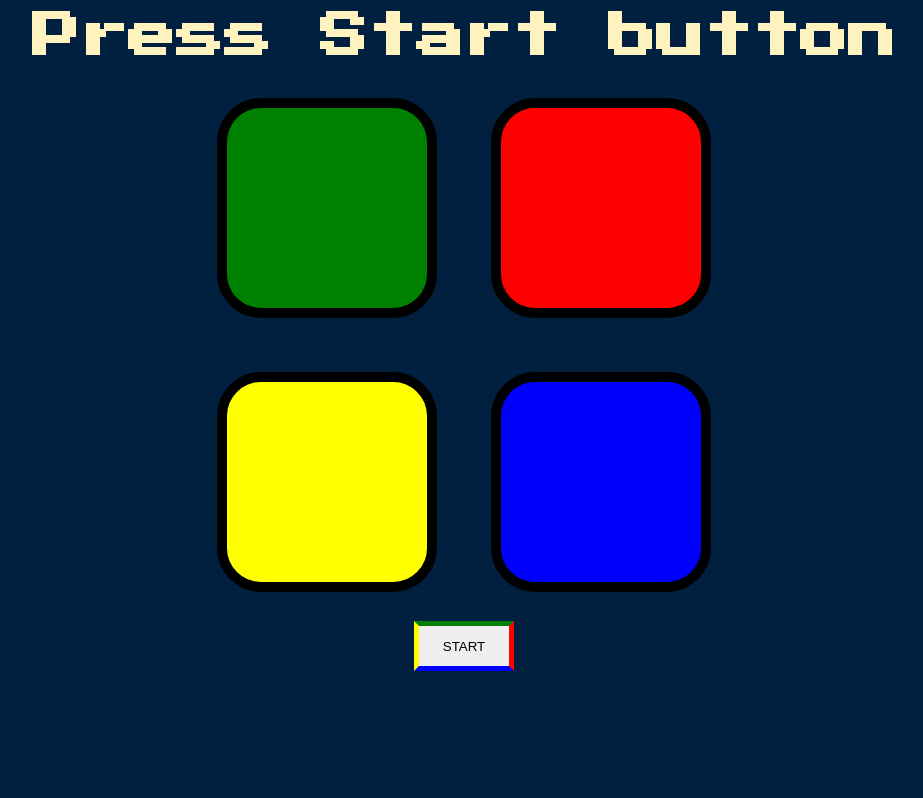
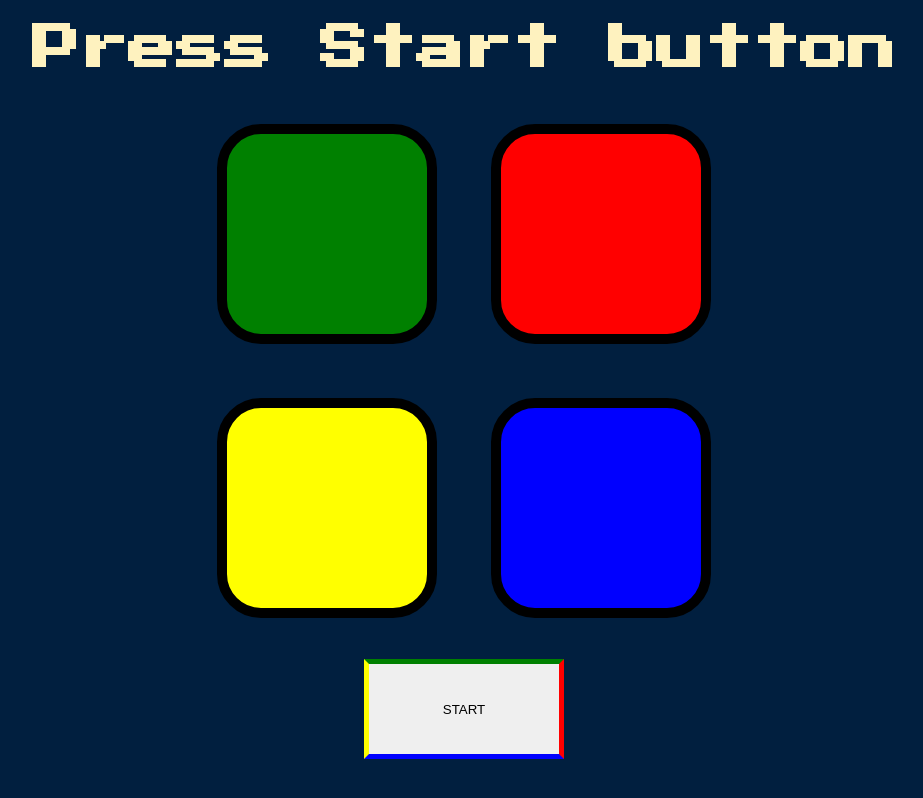
Before and after one commit to ChetanDehane/SimonGame, a plain HTML site: page index.html in a window 1280 px wide. Shown: the whole page, without its empty margins (176-1099 px from the left). Drawn offline with nearby package versions, Linux system fonts and the light colour scheme.

Commit message:
Update styles.css

```diff
--- a/styles.css
+++ b/styles.css
@@ -6,7 +6,7 @@ body {
 #level-title {
   font-family: 'Press Start 2P', cursive;
   font-size: 3rem;
-  margin: 1%;
+  margin: 2%;
   color: #FEF2BF;
 }
 
@@ -26,9 +26,13 @@ body {
   border-radius: 20%;
 }
 
+.start {
+  margin:2%;
+}
+
 .start-btn {
-  width: 100px;
-  height: 50px;
+  width: 200px;
+  height: 100px;
   border-top: 5px solid green;
   border-right: 5px solid red;
   border-bottom: 5px solid blue;
```
